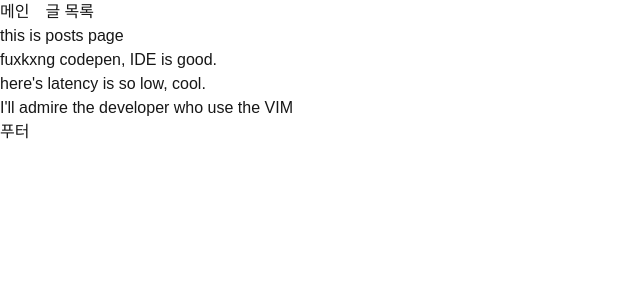
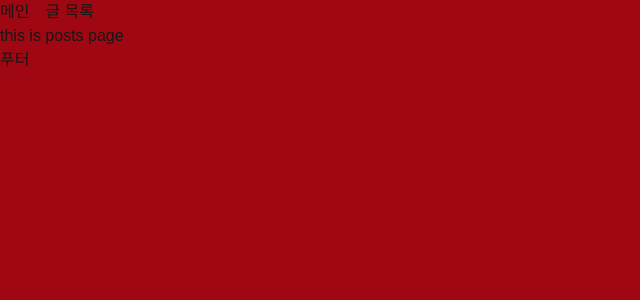
Before and after one commit to Creamcheesepie/rest1-front, a Next.js app: page /posts in a window 1280 px wide. Shown: the top 300 px of the page, without its empty margins (0-640 px from the left). Built offline with nearby package versions, Linux system fonts and the light colour scheme.

Commit message:
테일윈드 앞에 ! 붙일시 다른 속성에 의해 무시되는 것을 방지하고 해당 속성을 강조할 수 있다

```diff
--- a/src/app/layout.tsx
+++ b/src/app/layout.tsx
@@ -26,7 +26,7 @@ export default function RootLayout({
   return (
     <html lang="ko">
       <body
-        className={`${geistSans.variable} ${geistMono.variable} antialiased`}
+        className={`${geistSans.variable} ${geistMono.variable} antialiased !bg-red-800`}
       >
         <header>
           <nav className="flex gap-4">
--- a/src/app/posts/page.tsx
+++ b/src/app/posts/page.tsx
@@ -4,9 +4,7 @@ export default function Home() {
     return (
         <>
            <div>this is posts page </div>
-           <div>fuxkxng codepen, IDE is good.</div>
-           <div>here's latency is so low, cool.</div>
-           <div>I'll admire the developer who use the VIM</div>
+
         </>
 
     );
```
